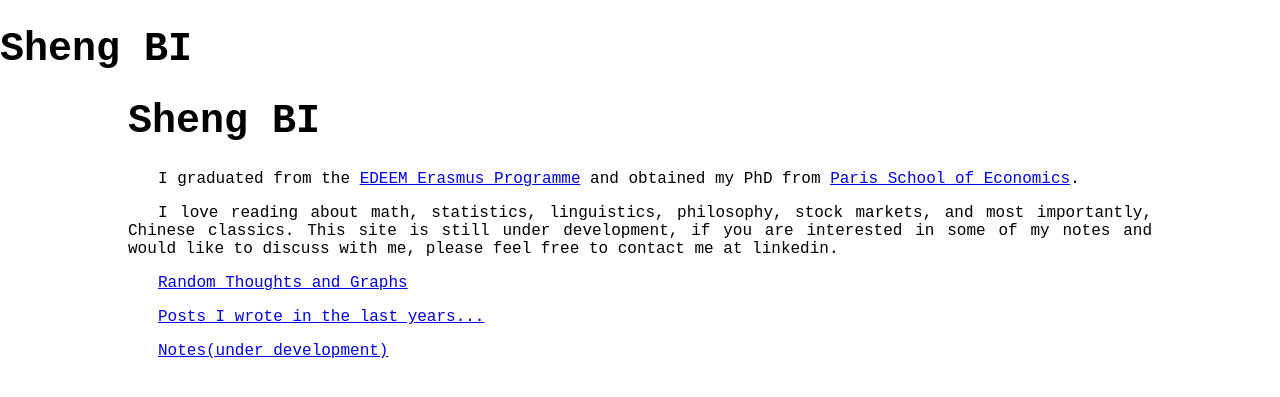
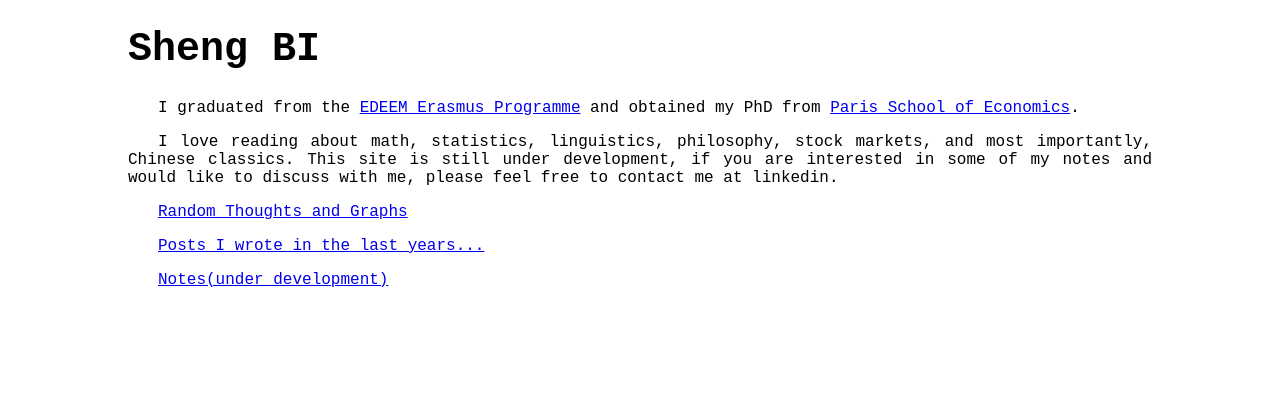
Before and after one commit to brbisheng/brbisheng.github.io, a Jekyll site: the page built from index.html, in a window 1280 px wide. Shown: the top 397 px of the page. Built offline with Jekyll 4.4.1, drawn with Linux system fonts in a browser that asks for light colours; nearby versions of some CDN libraries.

Commit message:
Update index.html

```diff
--- a/index.html
+++ b/index.html
@@ -14,7 +14,6 @@ title: Assigned to default.html
 </style>
 </head>
 
-<h1 id='h1_properties'>Sheng BI</h1>
 <div class="blurb" style = 'margin:auto; width:80%;text-align:justify;text-justify:inter-word;'>
 	<h1 id='h1_properties'>Sheng BI</h1>
 	<p id = 'intro' style = "text-indent:30px">
```
